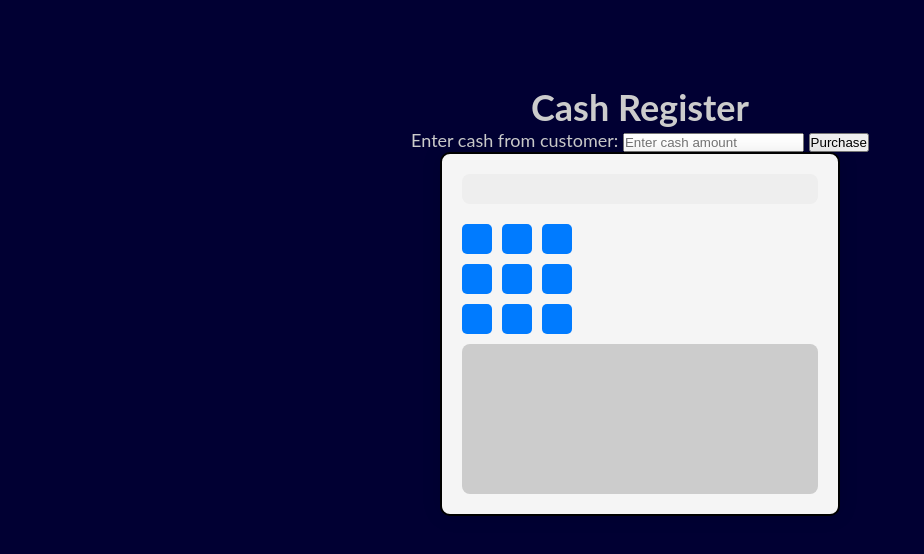
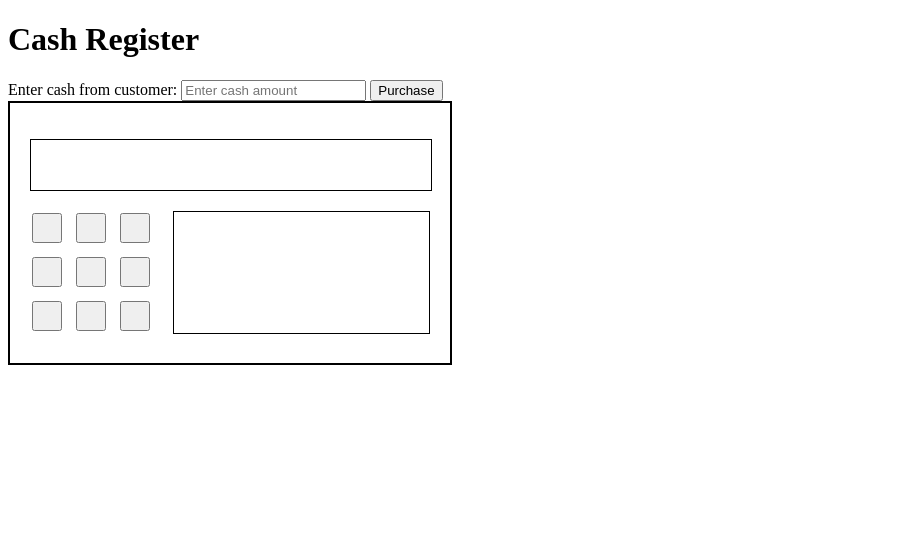
Before and after one commit to maurormrz/javascript-freecodecamp, a plain HTML site: page cash-register/index.html in a window 1280 px wide. Shown: the whole page, without its empty margins (0-924 px from the left). Drawn offline with Linux system fonts and the light colour scheme.

Commit message:
v-0.0.3
cashregister

```diff
--- a/cash-register/index.html
+++ b/cash-register/index.html
@@ -39,9 +39,6 @@
                 </div>
                 <div id="cash-drawer-display" class="cash-drawer-display"></div>
             </div>
-            <div class="bottom-cash-register">
-
-            </div>
         </div>
 
     </main>
--- a/cash-register/styles.css
+++ b/cash-register/styles.css
@@ -1,4 +1,4 @@
-*,
+/* *,
 ::before,
 ::after {
     padding: 0;
@@ -21,65 +21,49 @@ body {
     align-items: center;
     justify-content: center;
     margin: 35px 0 35px 0;
-}
+} */
+
 
 /* styles.css */
 
-/* Estilos básicos para la caja registradora */
+/* Estilos generales */
 .cash-register {
-    background-color: #f5f5f5;
-    border: 2px solid #000;
-    border-radius: 10px;
-    width: 400px;
-    padding: 20px;
-    box-shadow: 0 0 20px rgba(0, 0, 0, 0.1);
+    width: 400px; /* Ancho de la caja registradora */
+    border: 2px solid #000; /* Borde negro */
+    padding: 20px; /* Espaciado interno */
 }
 
-/* Estilos para el área superior de la caja registradora */
 .top-cash-register {
-    background-color: #eee;
-    padding: 15px;
-    border-radius: 8px;
-    margin-bottom: 20px;
+    text-align: center; /* Centrar contenido */
+    margin-bottom: 20px; /* Espaciado inferior */
 }
 
 .price-screen {
-    font-size: 28px;
-    font-weight: bold;
-    margin: 0;
-    color: #333;
+    border: 1px solid #000; /* Borde de la pantalla de precios */
+    height: 50px; /* Altura de la pantalla de precios */
+    width: 100%; /* Ancho al 100% del contenedor */
 }
 
-/* Estilos para los botones de la caja registradora */
+.body-cash-register {
+    display: flex; /* Utilizar flexbox para alinear elementos internos */
+}
+
 .cash-register-buttons {
     display: grid;
-    grid-template-columns: repeat(3, 30px);
+    grid-template-columns: repeat(3, 1fr);
     gap: 10px;
     margin-bottom: 10px;
 }
 
 .cash-register-buttons button {
-    padding: 15px 0;
-    background-color: #007bff;
-    color: #fff;
-    border: none;
-    border-radius: 5px;
-    cursor: pointer;
-    font-size: 16px;
-    transition: background-color 0.3s ease;
+    width: 30px; /* Ancho del botón */
+    height: 30px; /* Altura del botón */
+    margin: 2px; /* Espaciado entre botones */
 }
 
-.cash-register-buttons button:hover {
-    background-color: #0056b3;
+.cash-drawer-display {
+    border: 1px solid #000; /* Borde de la pantalla de caja */
+    height: 121px; /* Altura de la pantalla de caja */
+    width: 255px; /* Ancho de la pantalla de caja */
+    margin-left: auto; /* Mover la pantalla de caja hacia la derecha */
 }
-
-/* Estilos para el área del cajón de efectivo */
-.cash-drawer-display {
-    background-color: #ccc;
-    height: 150px;
-    border-radius: 8px;
-    display: flex;
-    align-items: center;
-    justify-content: center;
-    font-size: 24px;
-}
```
